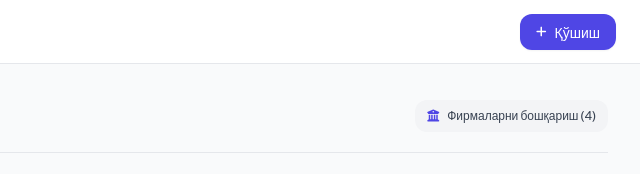
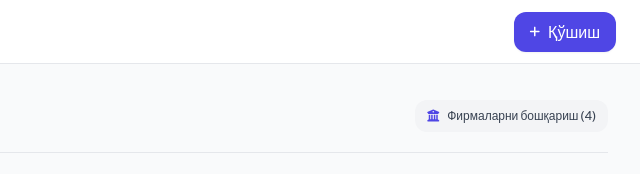
Before and after one commit to ilhomjonyuldashev-svg/ilxomjon, a plain HTML site: page index.html in a window 1280 px wide. Shown: the top 174 px of the page, 640-1280 px from the left. Drawn offline with nearby package versions, Linux system fonts and the light colour scheme.

Commit message:
Update index.html

```diff
--- a/index.html
+++ b/index.html
@@ -96,7 +96,7 @@
             </div>
 
             <div class="flex items-center space-x-3">
-                <button onclick="openAddModal()" class="flex items-center space-x-2 bg-indigo-600 hover:bg-indigo-700 text-white px-4 py-2 rounded-xl font-medium text-xs sm:text-sm transition-all shadow-sm">
+                <button onclick="openAddModal()" class="flex items-center space-x-2 bg-indigo-600 hover:bg-indigo-700 text-white px-4 py-2 rounded-xl font-medium text-sm sm:text-base transition-all shadow-sm">
                     <i class="fa-solid fa-plus text-xs"></i>
                     <span id="add-btn-text">Қўшиш</span>
                 </button>
```
